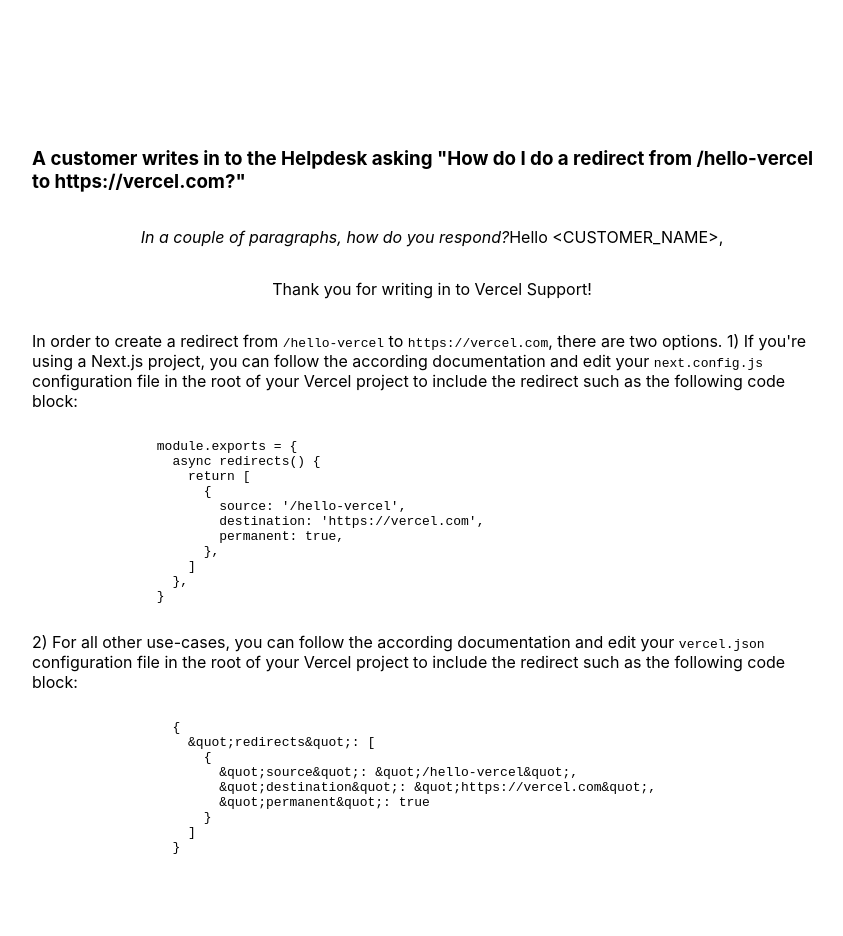
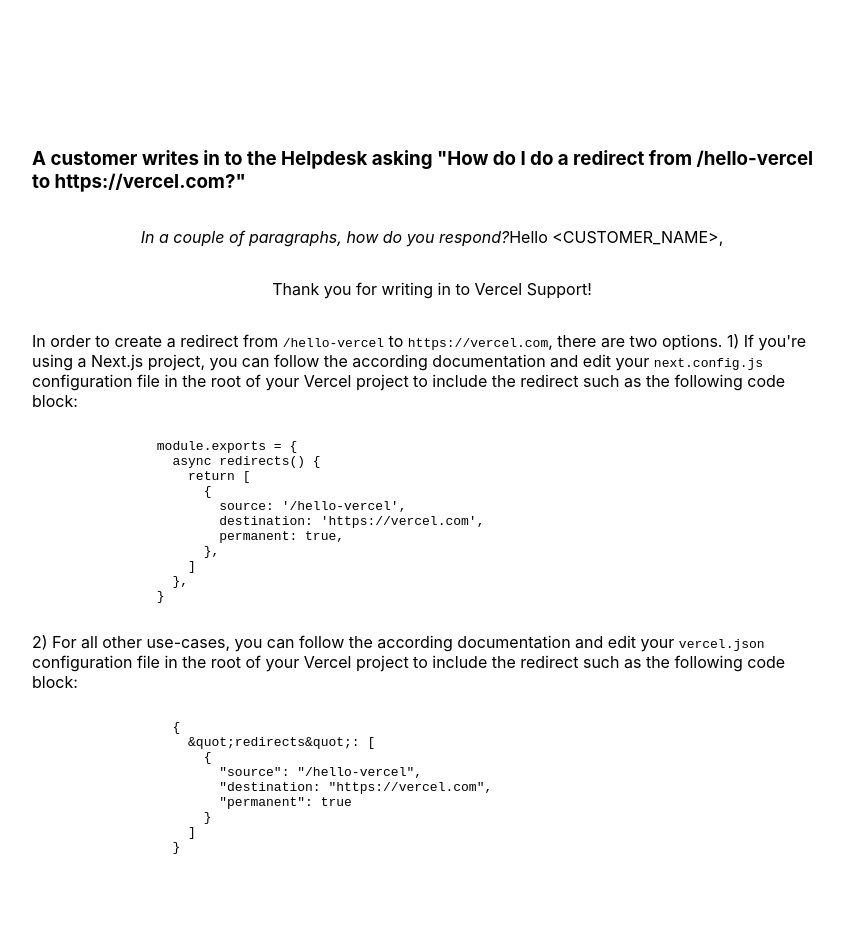
Before and after one commit to vercel-mischa/nextjs, a Next.js app: page /customer-redirect in a window 1280 px wide. Shown: the top 936 px of the page, without its empty margins (208-1051 px from the left). Built offline with nearby package versions, Linux system fonts and the light colour scheme.

Commit message:
Fix preformatted quotes

```diff
--- a/pages/customer-redirect.js
+++ b/pages/customer-redirect.js
@@ -8,7 +8,7 @@
       <main className={styles.main}>
         <div className={styles.grid}>
           <h3>A customer writes in to the Helpdesk asking &quot;How do I do a redirect from /hello-vercel to https://vercel.com?&quot;</h3>
-            <p><i>In a couple of paragraphs, how do you respond?</i></p>
+            <p><i>In a couple of paragraphs, how do you respond?</i></p><br />
             <p>Hello &lt;CUSTOMER_NAME&gt;,</p><br />
             <p>Thank you for writing in to Vercel Support!</p><br />
             <p>In order to create a redirect from <code>/hello-vercel</code> to <code>https://vercel.com</code>, there are two options.
@@ -31,9 +31,9 @@
                   {
                     &quot;redirects&quot;: [
                       {
-                        &quot;source&quot;: &quot;/hello-vercel&quot;,
-                        &quot;destination&quot;: &quot;https://vercel.com&quot;,
-                        &quot;permanent&quot;: true
+                        "source": "/hello-vercel",
+                        "destination: "https://vercel.com",
+                        "permanent": true
                       }
                     ]
                   }
@@ -41,8 +41,8 @@
              </p><br />
              <p>We appreciate you for writing into Vercel Support, &lt;CUSTOMER_NAME&gt;.  If you have any questions please don&apos;t hesitate to reach out!</p><br />
              <p>Best regards,</p><br />
-             <p>Michael Lee</p>
-             <p>Customer Success Engineer</p>
+             <p>Michael Lee</p><br />
+             <p>Customer Success Engineer</p><br />
              <p>Vercel</p>
           </div>
         </main>
```
